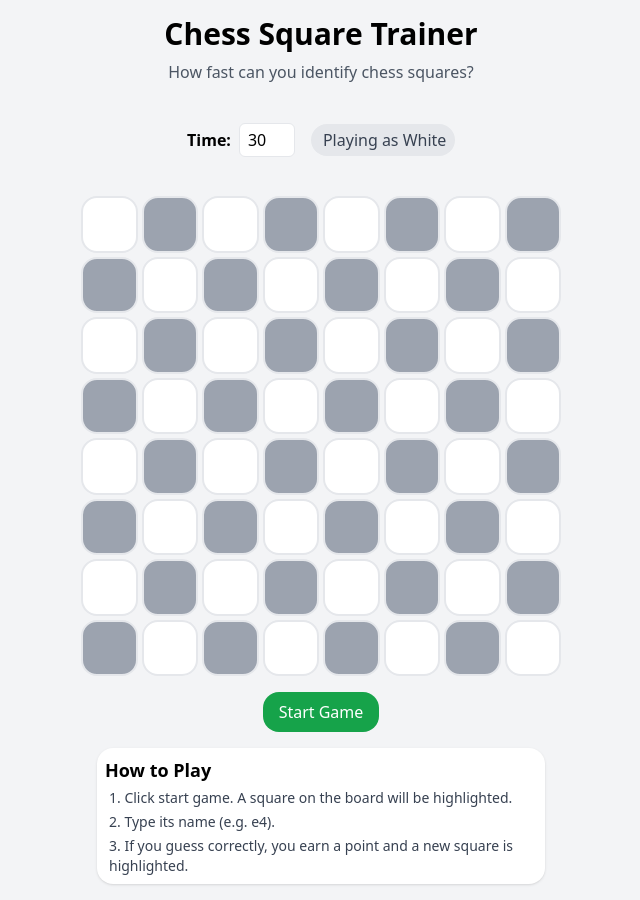
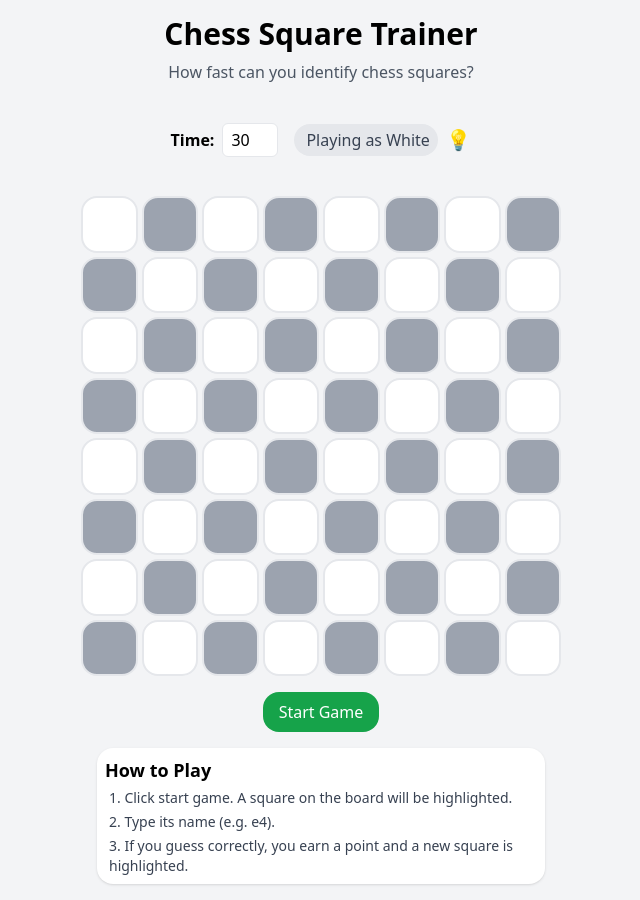
Before and after one commit to eddiesmo/Chess-Coordinate-Trainer, a React (Vite) app: page / in a window 1280 px wide. Shown: the whole page, without its empty margins (319-959 px from the left). Built offline with nearby package versions, Linux system fonts and the light colour scheme.

Commit message:
added hints!

```diff
--- a/src/ChessSquareGame.jsx
+++ b/src/ChessSquareGame.jsx
@@ -4,7 +4,7 @@ import ChessBoard from "./components/ChessBoard";
 import GameControls from "./components/GameControls";
 import GameResults from "./components/GameResults";
 import { squareVariants } from "./constants/squareVariants";
-import { getRandomSquare } from "./utils/chessUtils";
+import { getRandomSquare, filesDefault, ranksDefault } from "./utils/chessUtils";
 import { useCountdown, useGameTimer } from "./hooks/useGameTimers";
 import { useAutoFocus } from "./hooks/useAutoFocus";
 
@@ -21,6 +21,7 @@ export default function ChessSquareGame() {
   const [squareEffects, setSquareEffects] = useState({});
   const [firstSquareBlinking, setFirstSquareBlinking] = useState(false);
   const [timeLeft, setTimeLeft] = useState(Number(customTime) || 30);
+  const [showHints, setShowHints] = useState(false);
 
   const inputRef = useRef(null);
   const finalScoreRef = useRef(null);
@@ -126,6 +127,14 @@ export default function ChessSquareGame() {
     return "base";
   };
 
+  // Calculate overlays for rank and file hints matching the board orientation.
+  const renderedFilesForOverlay = boardFlipped
+    ? [...filesDefault].reverse()
+    : filesDefault;
+  const renderedRanksForOverlay = boardFlipped
+    ? [...ranksDefault]
+    : [...ranksDefault].reverse();
+
   return (
     <div className="min-h-screen flex flex-col items-center bg-gray-100 p-4 relative">
       {/* Header */}
@@ -145,6 +154,8 @@ export default function ChessSquareGame() {
         customTime={customTime}
         setCustomTime={setCustomTime}
         toggleBoardFlip={toggleBoardFlip}
+        showHints={showHints}
+        toggleShowHints={() => setShowHints((prev) => !prev)}
       />
 
       {/* Wrap the ChessBoard in a relative container */}
@@ -157,6 +168,26 @@ export default function ChessSquareGame() {
           squareVariants={squareVariants}
           getSquareVariant={getSquareVariant}
         />
+        {showHints && (
+          <>
+            {/* File (column) hints along the bottom */}
+            <div className="absolute bottom-[-1rem] left-0 w-full grid grid-cols-8">
+              {renderedFilesForOverlay.map((file) => (
+                <span key={file} className="text-center text-xs text-gray-500">
+                  {file.toUpperCase()}
+                </span>
+              ))}
+            </div>
+            {/* Rank (row) hints along the left side */}
+            <div className="absolute left-[-1.25rem] top-0 w-[1.5rem] h-full grid grid-rows-8">
+              {renderedRanksForOverlay.map((rank) => (
+                <span key={rank} className="text-center text-xs text-gray-500 self-center">
+                  {rank}
+                </span>
+              ))}
+            </div>
+          </>
+        )}
         {countdown !== null && (
           <div
             className="absolute z-10 flex items-center justify-center rounded-lg bg-white bg-opacity-60 backdrop-blur-sm"
--- a/src/components/ScoreBoard.jsx
+++ b/src/components/ScoreBoard.jsx
@@ -11,6 +11,8 @@ function ScoreBoard({
   customTime,
   setCustomTime,
   toggleBoardFlip,
+  showHints,
+  toggleShowHints,
 }) {
   return (
     <div className="mb-4 text-center min-h-[80px] flex items-center justify-center">
@@ -37,12 +39,19 @@ function ScoreBoard({
           </div>
           <div className="flex items-center space-x-4">
             <p className="text-gray-600">Score: {score}</p>
-            <span
-              className={`${
-                boardFlipped ? "text-gray-800 font-medium" : "text-gray-600"
-              }`}
+            <span className="flex items-center">
+              <span className={boardFlipped ? "text-gray-800 font-medium" : "text-gray-600"}>
+                {sideLabel}
+              </span>
+              <button
+                onClick={toggleShowHints}
+                title="Toggle Hints"
+                className="ml-2 cursor-pointer focus:outline-none"
               >
-              {sideLabel}
+                <span className={`text-xl ${showHints ? "text-yellow-500" : "text-gray-500"}`}>
+                  💡
+                </span>
+              </button>
             </span>
           </div>
         </div>
@@ -60,6 +69,7 @@ function ScoreBoard({
               max={600}
             />
           </label>
+          <div className="flex items-center space-x-2">
             <button
               onClick={toggleBoardFlip}
               className={`px-3 py-1 rounded-2xl w-36 whitespace-nowrap ${
@@ -70,6 +80,16 @@ function ScoreBoard({
             >
               {sideLabel}
             </button>
+            <button
+              onClick={toggleShowHints}
+              title="Toggle Hints"
+              className="cursor-pointer focus:outline-none"
+            >
+              <span className={`text-xl ${showHints ? "text-yellow-500" : "text-gray-500"}`}>
+                💡
+              </span>
+            </button>
+          </div>
         </div>
       )}
     </div>
```
Lines whose indentation alone changed are shown as unchanged.
